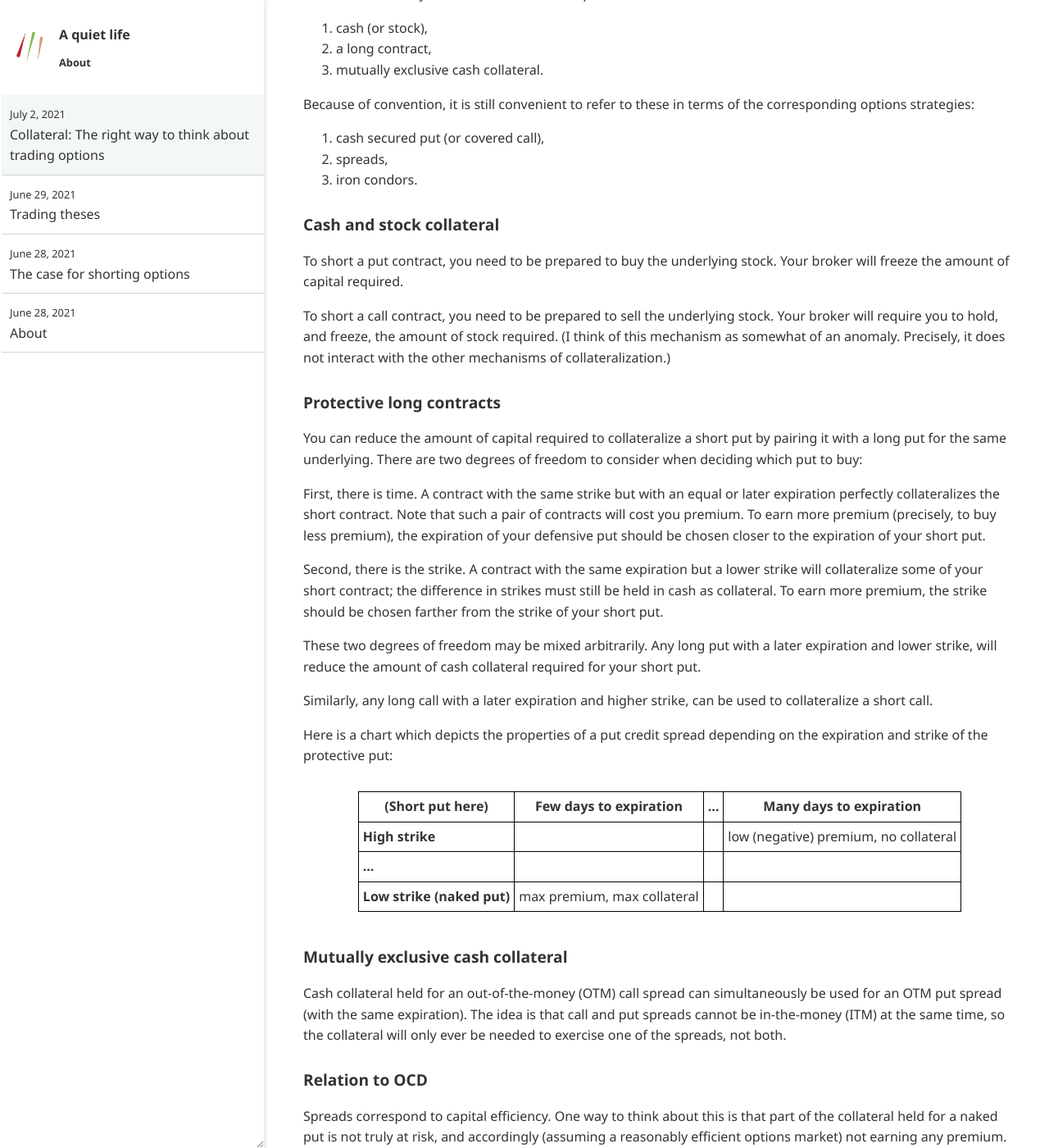
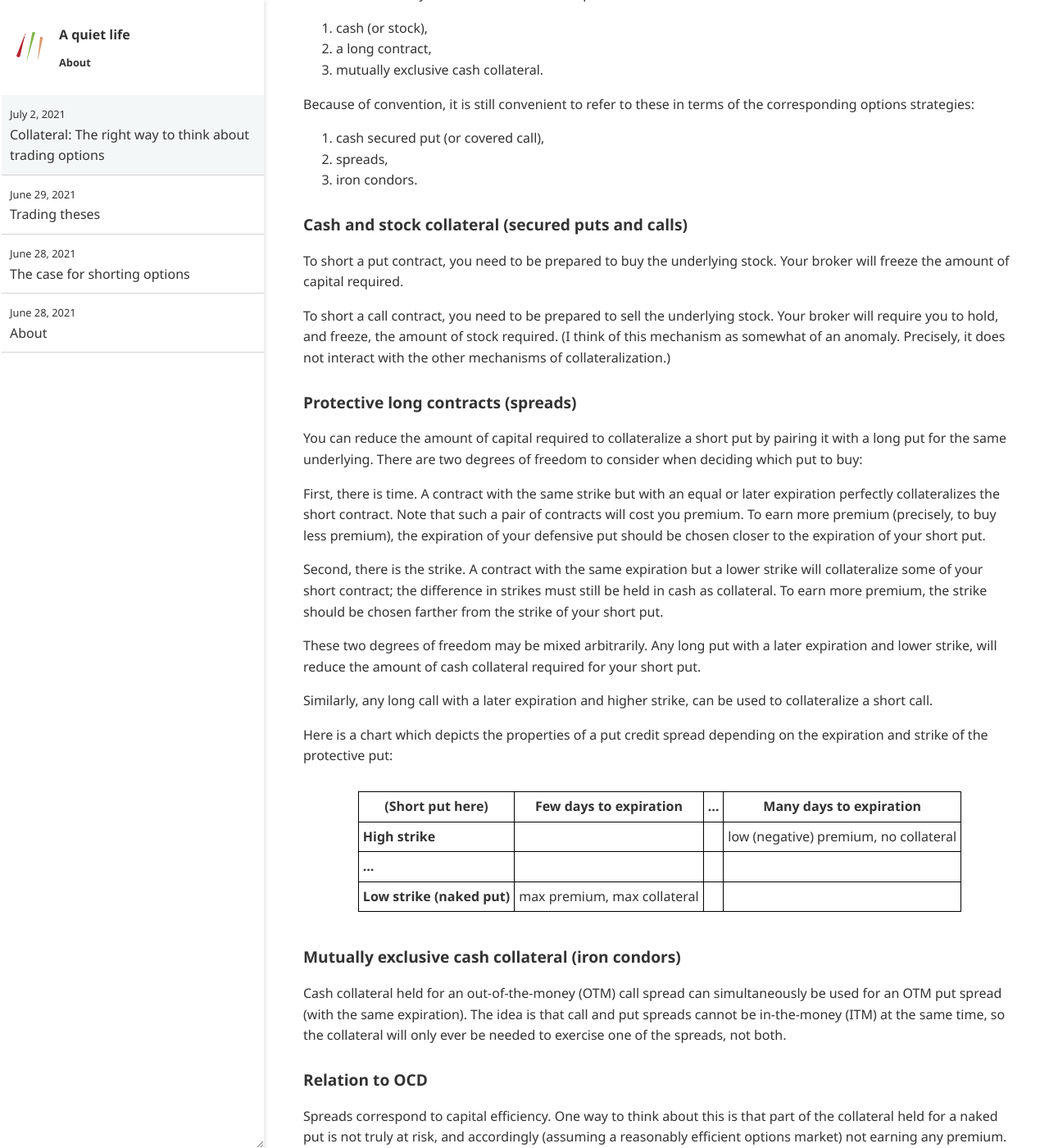
Before and after one commit to ansyblenetwork/aquietlife, a Jekyll site: the page built from _posts/2021-07-02-collateral.md, in a window 1280 px wide and 1400 px high, scrolled down 428 px. Shown: the whole window at 82% size. Built offline with Jekyll 4.4.1, drawn with Linux system fonts in a browser that asks for light colours.

Commit message:
Update 2021-07-02-collateral.md

```diff
--- a/_posts/2021-07-02-collateral.md
+++ b/_posts/2021-07-02-collateral.md
@@ -22,13 +22,13 @@ Because of convention, it is still convenient to refer to these in terms of the
 2. spreads,
 3. iron condors.
 
-### Cash and stock collateral
+### Cash and stock collateral (secured puts and calls)
 
 To short a put contract, you need to be prepared to buy the underlying stock. Your broker will freeze the amount of capital required.
 
 To short a call contract, you need to be prepared to sell the underlying stock. Your broker will require you to hold, and freeze, the amount of stock required. (I think of this mechanism as somewhat of an anomaly. Precisely, it does not interact with the other mechanisms of collateralization.)
 
-### Protective long contracts
+### Protective long contracts (spreads)
 
 You can reduce the amount of capital required to collateralize a short put by pairing it with a long put for the same underlying. There are two degrees of freedom to consider when deciding which put to buy:
 
@@ -49,7 +49,7 @@ Here is a chart which depicts the properties of a put credit spread depending on
 | __Low strike (naked put)__   |max premium, max collateral |
 
 
-### Mutually exclusive cash collateral
+### Mutually exclusive cash collateral (iron condors)
 
 Cash collateral held for an out-of-the-money (OTM) call spread can simultaneously be used for an OTM put spread (with the same expiration). The idea is that call and put spreads cannot be in-the-money (ITM) at the same time, so the collateral will only ever be needed to exercise one of the spreads, not both.
 
```
